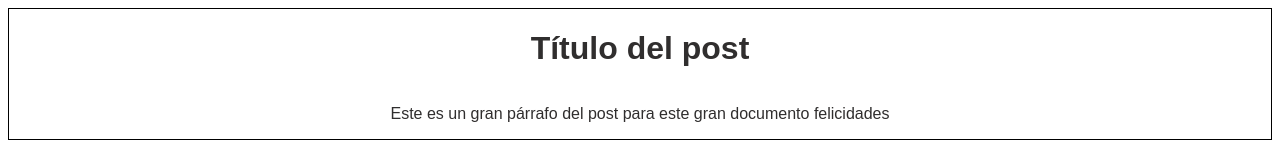
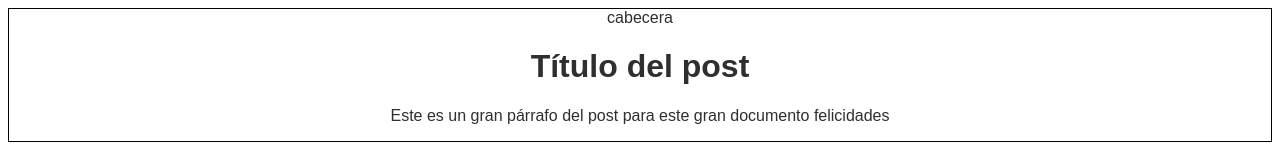
Before and after one commit to JorgeMolina91/Test-Blog, a plain HTML site: page blogpost.html in a window 1280 px wide. Drawn offline with Linux system fonts and the light colour scheme.

Commit message:
Cambio Cabecera

```diff
--- a/blogpost.html
+++ b/blogpost.html
@@ -9,8 +9,13 @@
 </head>
 <body>
     <div class="container">
-        <h1>Título del post</h1>
-        <p>Este es un gran párrafo del post para este gran documento felicidades</p>
+        <div class="cabecera">
+            cabecera
+        </div>
+        <div>
+            <h1>Título del post</h1>
+            <p>Este es un gran párrafo del post para este gran documento felicidades</p>
+        </div>
     </div>
 </body>
 </html>
```
